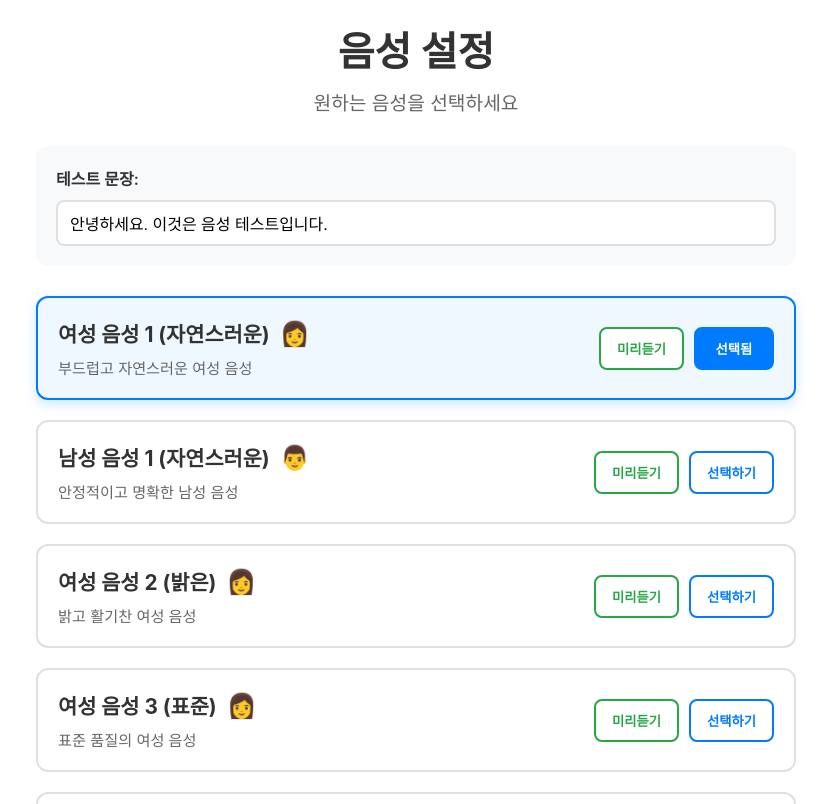
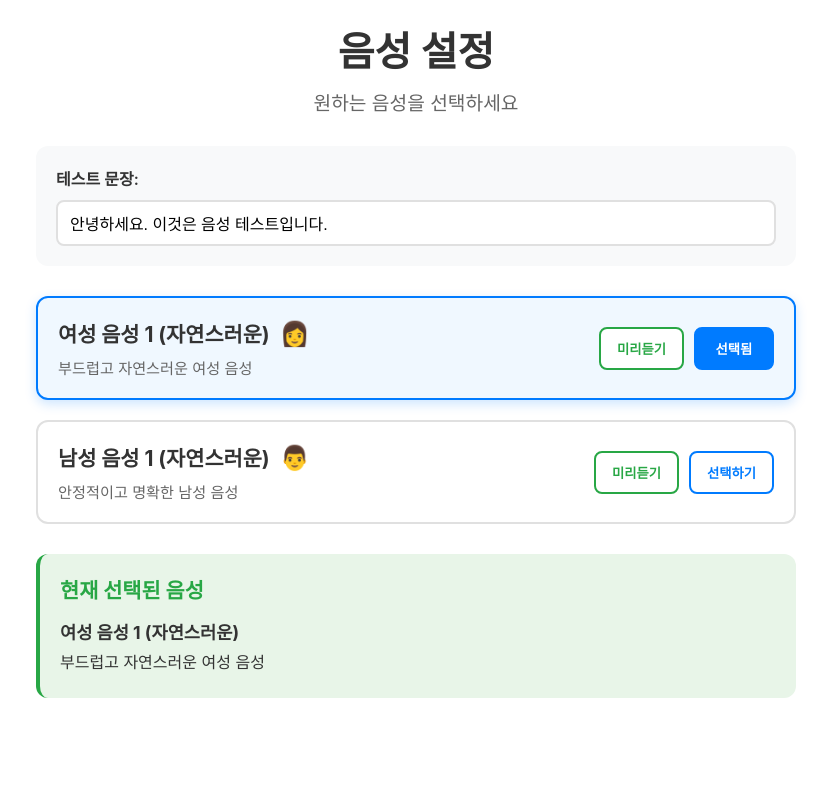
Before and after one commit to Konkuk-Oppa/AAC-WebSite, a Next.js app in the folder smart-aac/: page /tts in a window 1280 px wide. Shown: the top 804 px of the page, without its empty margins (224-1055 px from the left). Built offline with nearby package versions, Linux system fonts and the light colour scheme.

Commit message:
수정 | 이제 몰라 ㅅㅂ

```diff
--- a/smart-aac/src/app/categoryID.js
+++ b/smart-aac/src/app/categoryID.js
@@ -17,15 +17,12 @@ const useTTSStore = create((set) => ({
 
   // TTS 음성 옵션들
   ttsOptions: [
-    { id: 'ko-KR-Neural2-A', name: '여성 음성 1 (자연스러운)', gender: 'female', description: '부드럽고 자연스러운 여성 음성' },
-    { id: 'ko-KR-Neural2-B', name: '남성 음성 1 (자연스러운)', gender: 'male', description: '안정적이고 명확한 남성 음성' },
-    { id: 'ko-KR-Neural2-C', name: '여성 음성 2 (밝은)', gender: 'female', description: '밝고 활기찬 여성 음성' },
-    { id: 'ko-KR-Standard-A', name: '여성 음성 3 (표준)', gender: 'female', description: '표준 품질의 여성 음성' },
-    { id: 'ko-KR-Standard-B', name: '남성 음성 2 (표준)', gender: 'male', description: '표준 품질의 남성 음성' }
+    { id: 'ko-KR-Chirp3-HD-Achernar', name: '여성 음성 1 (자연스러운)', gender: 'female', description: '부드럽고 자연스러운 여성 음성' },
+    { id: 'ko-KR-Chirp3-HD-Algenib', name: '남성 음성 1 (자연스러운)', gender: 'male', description: '안정적이고 명확한 남성 음성' }
   ],
 
   // 현재 선택된 TTS 음성 (기본값: 첫 번째 옵션)
-  selectedTTS: 'ko-KR-Neural2-A',
+  selectedTTS: 'ko-KR-Chirp3-HD-Achernar',
 
   // TTS 음성 선택 함수
   setSelectedTTS: (ttsId) => set({ selectedTTS: ttsId }),
--- a/smart-aac/src/app/page.module.css
+++ b/smart-aac/src/app/page.module.css
@@ -1005,11 +1005,11 @@
 /* TTS 설정 버튼 */
 .ttsSettingsBtn {
   position: absolute;
-  top: 10px;
-  right: 10px;
+  top: 20px;
+  right: 20px;
   background-color: #ffffff;
   border: none;
-  border-radius: 50%;
+  border-radius: 10px;
   width: 50px;
   height: 50px;
   font-size: 13px;
--- a/smart-aac/src/app/tts-settings/tts-settings.module.css
+++ /dev/null
@@ -1,198 +0,0 @@
-.container {
-  max-width: 800px;
-  margin: 0 auto;
-  padding: 20px;
-  font-family: -apple-system, BlinkMacSystemFont, 'Segoe UI', Roboto, sans-serif;
-}
-
-.header {
-  text-align: center;
-  margin-bottom: 30px;
-}
-
-.header h1 {
-  font-size: 2.5rem;
-  color: #333;
-  margin-bottom: 10px;
-}
-
-.header p {
-  font-size: 1.2rem;
-  color: #666;
-}
-
-.testSection {
-  margin-bottom: 30px;
-  padding: 20px;
-  background: #f8f9fa;
-  border-radius: 12px;
-}
-
-.testSection label {
-  display: block;
-  font-weight: 600;
-  margin-bottom: 10px;
-  color: #333;
-}
-
-.testInput {
-  width: 100%;
-  padding: 12px;
-  border: 2px solid #e0e0e0;
-  border-radius: 8px;
-  font-size: 1rem;
-  transition: border-color 0.3s ease;
-}
-
-.testInput:focus {
-  outline: none;
-  border-color: #007bff;
-}
-
-.voiceOptions {
-  display: grid;
-  gap: 20px;
-  margin-bottom: 30px;
-}
-
-.voiceCard {
-  display: flex;
-  justify-content: space-between;
-  align-items: center;
-  padding: 20px;
-  border: 2px solid #e0e0e0;
-  border-radius: 12px;
-  background: white;
-  transition: all 0.3s ease;
-  cursor: pointer;
-}
-
-.voiceCard:hover {
-  border-color: #007bff;
-  box-shadow: 0 4px 12px rgba(0, 123, 255, 0.1);
-}
-
-.voiceCard.selected {
-  border-color: #007bff;
-  background: #f0f8ff;
-  box-shadow: 0 4px 12px rgba(0, 123, 255, 0.2);
-}
-
-.voiceInfo {
-  flex: 1;
-}
-
-.voiceHeader {
-  display: flex;
-  align-items: center;
-  gap: 10px;
-  margin-bottom: 8px;
-}
-
-.voiceHeader h3 {
-  margin: 0;
-  font-size: 1.3rem;
-  color: #333;
-}
-
-.gender {
-  font-size: 1.5rem;
-}
-
-.description {
-  margin: 0;
-  color: #666;
-  font-size: 0.95rem;
-}
-
-.voiceActions {
-  display: flex;
-  gap: 10px;
-  align-items: center;
-}
-
-.previewBtn {
-  padding: 10px 16px;
-  border: 2px solid #28a745;
-  background: white;
-  color: #28a745;
-  border-radius: 8px;
-  cursor: pointer;
-  font-weight: 600;
-  transition: all 0.3s ease;
-}
-
-.previewBtn:hover:not(:disabled) {
-  background: #28a745;
-  color: white;
-}
-
-.previewBtn:disabled {
-  opacity: 0.6;
-  cursor: not-allowed;
-}
-
-.selectBtn {
-  padding: 10px 16px;
-  border: 2px solid #007bff;
-  background: white;
-  color: #007bff;
-  border-radius: 8px;
-  cursor: pointer;
-  font-weight: 600;
-  transition: all 0.3s ease;
-  min-width: 80px;
-}
-
-.selectBtn:hover {
-  background: #007bff;
-  color: white;
-}
-
-.selectBtn.selected {
-  background: #007bff;
-  color: white;
-}
-
-.currentSelection {
-  padding: 20px;
-  background: #e8f5e8;
-  border-radius: 12px;
-  border-left: 4px solid #28a745;
-}
-
-.currentSelection h3 {
-  margin: 0 0 15px 0;
-  color: #28a745;
-  font-size: 1.3rem;
-}
-
-.selectedInfo p {
-  margin: 5px 0;
-  color: #333;
-}
-
-.selectedInfo p:first-child {
-  font-size: 1.1rem;
-}
-
-/* 반응형 디자인 */
-@media (max-width: 768px) {
-  .container {
-    padding: 15px;
-  }
-
-  .voiceCard {
-    flex-direction: column;
-    align-items: stretch;
-    gap: 15px;
-  }
-
-  .voiceActions {
-    justify-content: space-between;
-  }
-
-  .header h1 {
-    font-size: 2rem;
-  }
-}
```
Also changed, not shown: smart-aac/src/app/tts-settings/page.js (deleted, +0 -125 lines), 1 other file (tests, documents, lock files or other folders).
